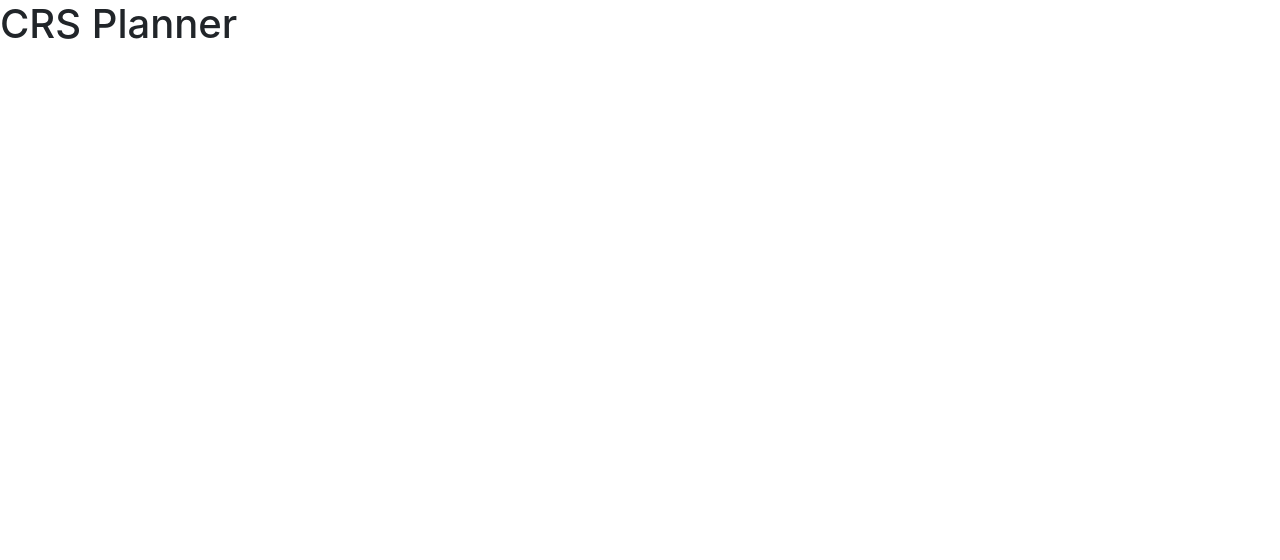
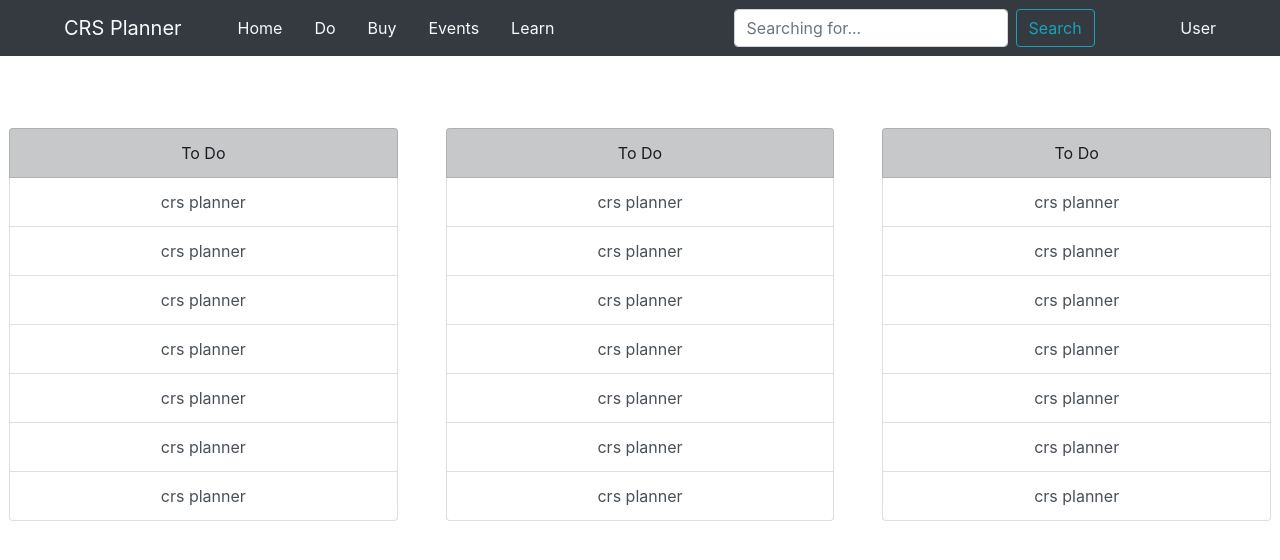
Before and after one commit to cristianors/crs_planner, a React (Create React App) app: page / in a window 1280 px wide. Shown: the top 560 px of the page. Built offline with nearby package versions, Linux system fonts and the light colour scheme.

Commit message:
Homepage template added

```diff
--- a/public/index.html
+++ b/public/index.html
@@ -25,6 +25,14 @@
       work correctly both with client-side routing and a non-root public URL.
       Learn how to configure a non-root public URL by running `npm run build`.
     -->
+
+    <style>
+      a#userLink {
+        text-decoration: none;
+      }
+    </style>
+
+
     <title>React App</title>
   </head>
   <body>
--- a/src/App.js
+++ b/src/App.js
@@ -1,13 +1,60 @@
-import React from 'react';
+import React, {Component} from 'react';
+import Header from './components/header';
+import List from './components/list';
+//import UserContext from './utilities/userContext';
 
-function App() {
+class App extends Component {
+
+  constructor(props){
+    super(props);
+    this.state = {
+      user: "Cristiano"
+    };
+  }
+
+  render(){
+
+    return (
+      //<UserContext.Provider value={this.state.user}>
+      <div className="App container-fluid p-0">
+          <Header></Header>
+          <section className="row text-center pt-5">
+            <div className="col-md-4 p-4">
+              <List/>
+            </div>
+            <div className="col-md-4 p-4">
+              <List/>
+            </div>
+            <div className="col-md-4 p-4">
+              <List/>
+            </div>
+          </section>
+      </div>
+      //</UserContext.Provider>
+
+    );
+
+  }
+
+}
+
+/* function App() {
   return (
-    <div className="App">
-
-    <h1>CRS Planner</h1>
-
+    <div className="App container-fluid p-0">
+          <Header></Header>
+          <section className="row text-center pt-5">
+            <div className="col-md-4 p-4">
+              <List/>
+            </div>
+            <div className="col-md-4 p-4">
+              <List/>
+            </div>
+            <div className="col-md-4 p-4">
+              <List/>
+            </div>
+          </section>
     </div>
   );
-}
+} */
 
 export default App;
--- /dev/null
+++ b/src/components/header.js
@@ -0,0 +1,47 @@
+import React from 'react';
+
+function Header(){
+
+    return (
+        <header className="bg-dark py-10 px-5 row">
+
+        <div className="col-12">
+            <nav className="navbar navbar-expand-lg navbar-light">
+                <a className="navbar-brand text-light mr-5" href="#">CRS Planner</a>
+                <button className="navbar-toggler text-light" type="button" data-toggle="collapse" data-target="#navbarSupportedContent" aria-controls="navbarSupportedContent" aria-expanded="false" aria-label="Toggle navigation">
+                  <span className="navbar-toggler-icon"></span>
+                </button>
+
+                <div className="collapse navbar-collapse" id="navbarSupportedContent">
+                  <ul className="navbar-nav mr-auto">
+                    <li className="nav-item active mr-3">
+                      <a className="nav-link text-light" href="#">Home <span className="sr-only">(current)</span></a>
+                    </li>
+                    <li className="nav-item">
+                      <a className="nav-link text-light mr-3" href="#">Do</a>
+                    </li>
+                    <li className="nav-item">
+                        <a className="nav-link text-light mr-3" href="#">Buy</a>
+                    </li>
+                    <li className="nav-item">
+                        <a className="nav-link text-light mr-3" href="#">Events</a>
+                    </li>
+                    <li className="nav-item">
+                        <a className="nav-link text-light" href="#">Learn</a>
+                    </li>
+                  </ul>
+                  <form className="form-inline my-2 my-lg-0 mx-auto">
+                    <input className="form-control mr-sm-2" type="search" placeholder="Searching for..." aria-label="Search"/>
+                    <button className="btn btn-outline-info my-2 my-sm-0" type="submit">Search</button>
+                  </form>
+                  <a id="userLink" className="text-light" href="/user">User</a>
+                </div>
+              </nav>
+        </div>
+
+    </header>
+    )
+
+}
+
+export default Header;
--- /dev/null
+++ b/src/components/list.js
@@ -0,0 +1,20 @@
+import React from 'react';
+
+function List(){
+
+    return (
+        <div className="list-group">
+              <li className="list-group-item list-group-item-dark">To Do</li>
+              <a href="#" className="list-group-item list-group-item-action">crs planner</a>
+              <a href="#" className="list-group-item list-group-item-action">crs planner</a>
+              <a href="#" className="list-group-item list-group-item-action">crs planner</a>
+              <a href="#" className="list-group-item list-group-item-action">crs planner</a>
+              <a href="#" className="list-group-item list-group-item-action">crs planner</a>
+              <a href="#" className="list-group-item list-group-item-action">crs planner</a>
+              <a href="#" className="list-group-item list-group-item-action">crs planner</a>
+            </div>
+    );
+
+}
+
+export default List;
--- /dev/null
+++ b/src/utilities/userContext.js
@@ -0,0 +1,5 @@
+import React from 'react';
+
+const UserContext = React.createContext("user");
+
+export default UserContext;
```
Also changed, not shown: templates/home.html (+48 -4 lines).
